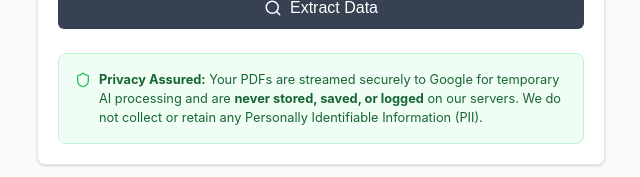
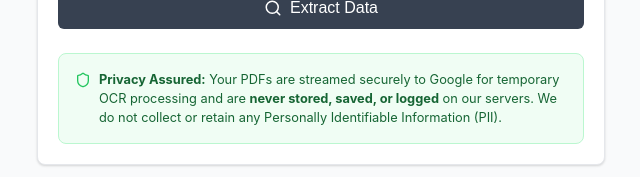
Before and after one commit to Shivam-53/Epic-Details-Extractor-using-Gemini-OCR, a React (Vite) app in the folder Epic_Details_Extractor/frontend/: page / in a window 1280 px wide. Shown: the part 693-870 px from the top of the page, without its empty margins (319-959 px from the left). Built offline with nearby package versions, Linux system fonts and the light colour scheme; no server answers.

Commit message:
Update privacy message for OCR processing

```diff
--- a/Epic_Details_Extractor/frontend/src/App.jsx
+++ b/Epic_Details_Extractor/frontend/src/App.jsx
@@ -267,7 +267,7 @@ function App() {
         <div className="privacy-badge">
           <Shield size={16} className="privacy-icon" />
           <p>
-            <strong>Privacy Assured:</strong> Your PDFs are streamed securely to Google for temporary AI processing and are <strong>never stored, saved, or logged</strong> on our servers. We do not collect or retain any Personally Identifiable Information (PII).
+            <strong>Privacy Assured:</strong> Your PDFs are streamed securely to Google for temporary OCR processing and are <strong>never stored, saved, or logged</strong> on our servers. We do not collect or retain any Personally Identifiable Information (PII).
           </p>
         </div>
 
```
